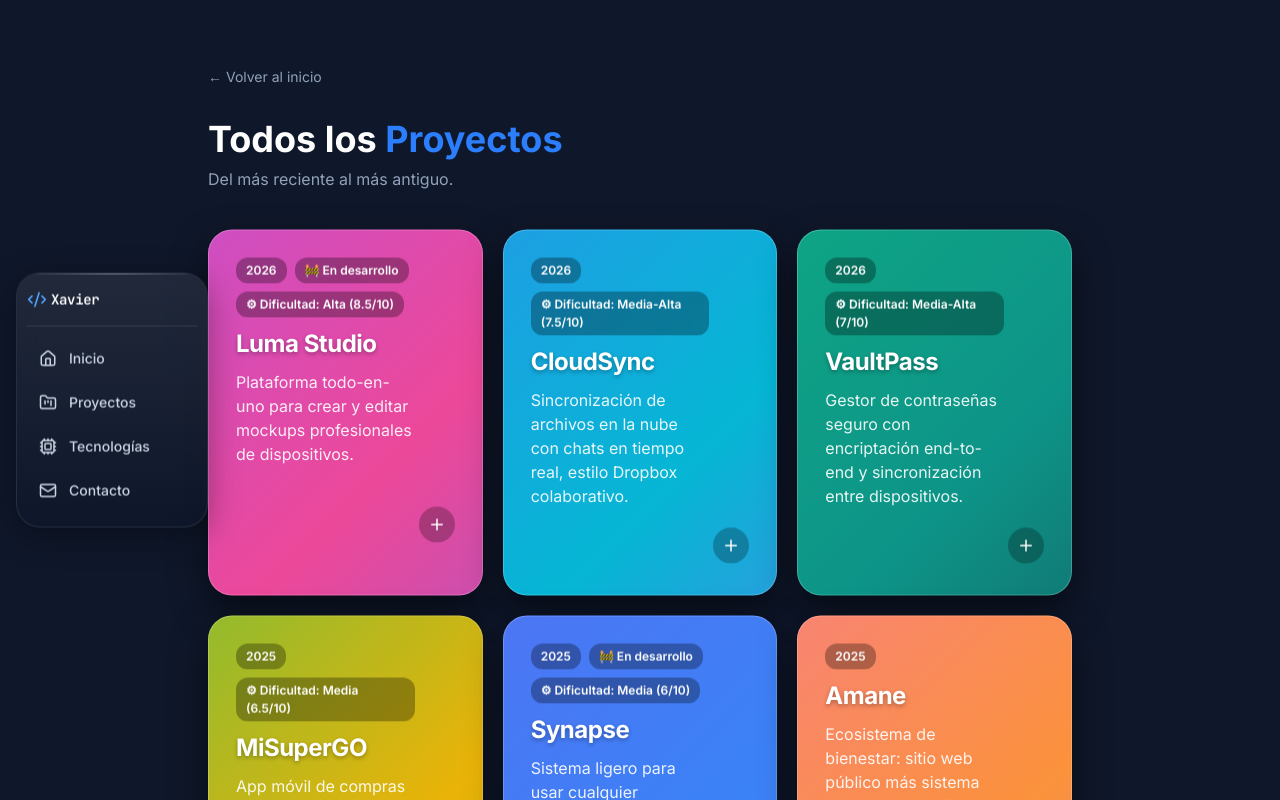
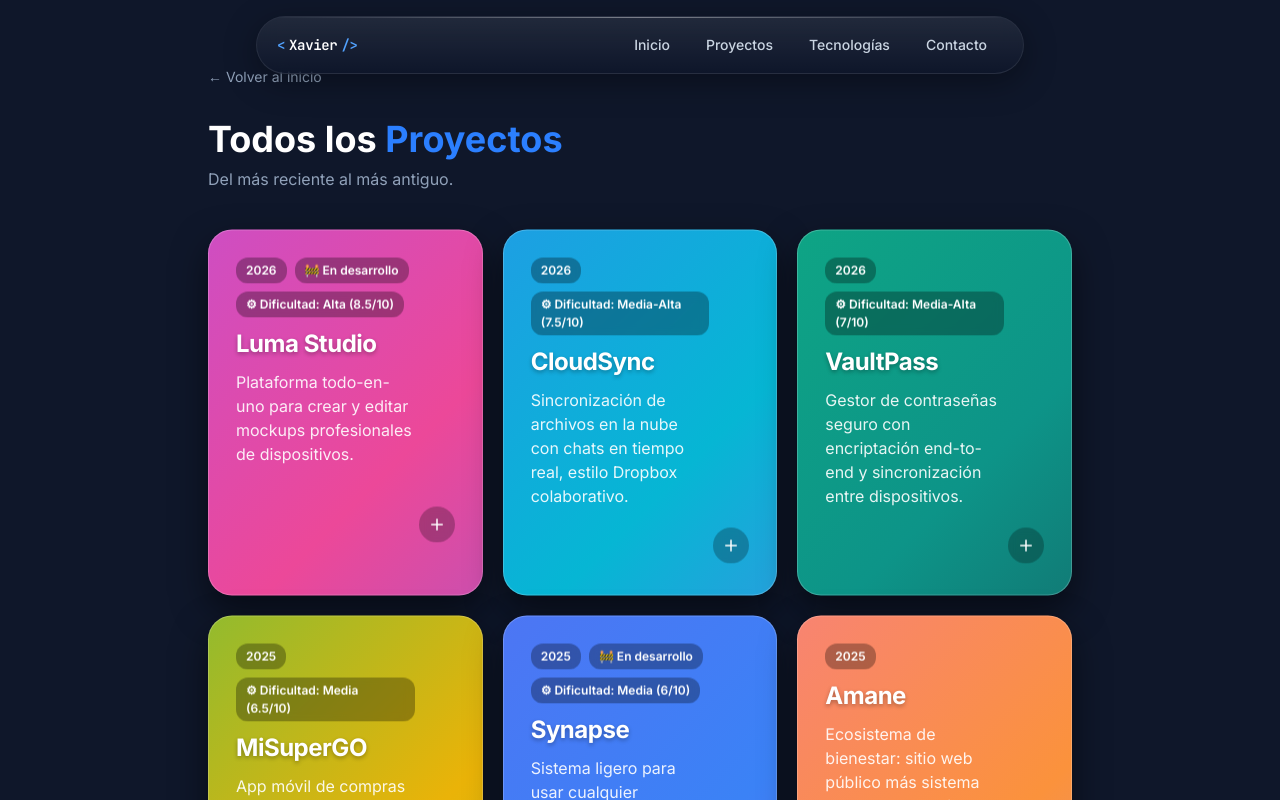
Before and after one commit to Xavier-Passaraul/Portfolio, a Next.js app: page /proyectos in a window 1280 px wide. Shown: the top 800 px of the page. Built offline with nearby package versions, Linux system fonts and the light colour scheme.

Commit message:
cambios en hero

```diff
--- a/components/Hero.tsx
+++ b/components/Hero.tsx
@@ -36,7 +36,7 @@ export default function Hero() {
   return (
     <section
       id="hero-section"
-      className="relative min-h-screen flex items-center overflow-hidden pl-20 pr-4 md:pl-56 md:pr-4 py-24"
+      className="relative min-h-screen flex items-center overflow-hidden px-4 py-24"
     >
       {/* Estilos inyectados compartidos (Blobs, Liquid Card y Botones) */}
       <style>{`
--- a/components/Navbar.tsx
+++ b/components/Navbar.tsx
@@ -1,20 +1,22 @@
 "use client";
 
 import { useEffect, useState } from "react";
-import { motion } from "framer-motion";
+import { AnimatePresence, motion } from "framer-motion";
 import Link from "next/link";
-import { Code2, Home, FolderKanban, Cpu, Mail } from "lucide-react";
 
 const links = [
-  { href: "#inicio", label: "Inicio", icon: Home },
-  { href: "/proyectos", label: "Proyectos", icon: FolderKanban },
-  { href: "#tecnologias", label: "Tecnologías", icon: Cpu },
-  { href: "#contacto", label: "Contacto", icon: Mail },
+  { href: "#inicio", label: "Inicio" },
+  { href: "/proyectos", label: "Proyectos" },
+  { href: "#tecnologias", label: "Tecnologías" },
+  { href: "#contacto", label: "Contacto" },
 ];
 
 export default function Navbar() {
+  const [isOpen, setIsOpen] = useState(false);
   const [hovered, setHovered] = useState<string | null>(null);
   const [visible, setVisible] = useState(true);
+
+  const toggleMenu = () => setIsOpen(!isOpen);
 
   // La barra se oculta apenas termina el Hero y reaparece si el usuario
   // vuelve a scrollear hacia arriba y el Hero vuelve a estar en pantalla.
@@ -23,7 +25,10 @@ export default function Navbar() {
     if (!heroEl) return;
 
     const observer = new IntersectionObserver(
-      ([entry]) => setVisible(entry.isIntersecting),
+      ([entry]) => {
+        setVisible(entry.isIntersecting);
+        if (!entry.isIntersecting) setIsOpen(false);
+      },
       { threshold: 0.1 }
     );
     observer.observe(heroEl);
@@ -33,40 +38,39 @@ export default function Navbar() {
   return (
     <motion.div
       initial={false}
-      animate={{ x: visible ? 0 : "-120%", opacity: visible ? 1 : 0 }}
+      animate={{ y: visible ? 0 : "-150%", opacity: visible ? 1 : 0 }}
       transition={{ duration: 0.35, ease: "easeInOut" }}
-      className="fixed left-3 md:left-4 top-1/2 -translate-y-1/2 z-50"
+      className="fixed top-4 inset-x-0 z-50 w-full flex justify-center px-4"
     >
-      <nav
-        aria-label="Navegación principal"
-        className="relative w-16 md:w-48 rounded-3xl border border-white/10 bg-slate-900/70 backdrop-blur-md shadow-[0_8px_32px_rgba(0,0,0,0.35)] overflow-hidden"
-      >
+      <nav className="relative w-full max-w-3xl" aria-label="Navegación principal">
+        {/* Contenedor de vidrio líquido */}
+        <div className="relative rounded-full border border-white/10 bg-slate-900/70 backdrop-blur-md shadow-[0_8px_32px_rgba(0,0,0,0.35)] overflow-hidden">
           {/* Highlight superior: simula el reflejo de luz en el cristal */}
           <div className="pointer-events-none absolute inset-x-0 top-0 h-px bg-gradient-to-r from-transparent via-white/40 to-transparent" />
           <div className="pointer-events-none absolute inset-0 bg-gradient-to-b from-white/[0.08] to-transparent" />
 
-        <div className="relative flex flex-col items-stretch py-4 px-2.5 gap-1">
+          <div className="relative flex items-center justify-between h-14 px-4 sm:px-5">
             {/* Logo estilo prompt de terminal */}
             <Link
               href="/"
-            className="flex items-center justify-center md:justify-start gap-1 font-mono text-sm font-semibold text-white tracking-tight pb-4 mb-2 border-b border-white/10"
+              className="font-mono text-sm font-semibold text-white tracking-tight flex items-center gap-1 shrink-0"
             >
-            <Code2 className="w-5 h-5 text-blue-400 shrink-0" />
-            <span className="hidden md:inline">Xavier</span>
+              <span className="text-blue-400">{"<"}</span>
+              Xavier
+              <span className="text-blue-400">{" />"}</span>
             </Link>
 
-          <ul
-            className="flex flex-col gap-1"
+            {/* Menú Desktop */}
+            <div
+              className="hidden md:flex items-center gap-1 relative"
               onMouseLeave={() => setHovered(null)}
             >
-            {links.map((link) => {
-              const Icon = link.icon;
-              return (
-                <li key={link.href}>
+              {links.map((link) => (
                 <Link
+                  key={link.href}
                   href={link.href}
                   onMouseEnter={() => setHovered(link.href)}
-                    className="relative flex items-center justify-center md:justify-start gap-3 px-3 py-2.5 text-sm font-medium text-slate-300 hover:text-white transition-colors rounded-full"
+                  className="relative px-4 py-2 text-sm font-medium text-slate-300 hover:text-white transition-colors"
                 >
                   {hovered === link.href && (
                     <motion.div
@@ -75,17 +79,60 @@ export default function Navbar() {
                       transition={{ type: "spring", stiffness: 350, damping: 30 }}
                     />
                   )}
-                    <Icon className="relative z-10 w-[18px] h-[18px] shrink-0" />
-                    <span className="relative z-10 hidden md:inline">
+                  <span className="relative z-10">{link.label}</span>
+                </Link>
+              ))}
+            </div>
+
+            {/* Botón Menú Móvil */}
+            <button
+              onClick={toggleMenu}
+              aria-expanded={isOpen}
+              aria-controls="mobile-menu"
+              className="md:hidden inline-flex items-center justify-center w-9 h-9 shrink-0 rounded-full text-slate-300 hover:text-white hover:bg-white/10 transition-colors"
+            >
+              <span className="sr-only">
+                {isOpen ? "Cerrar menú principal" : "Abrir menú principal"}
+              </span>
+              {isOpen ? (
+                <svg className="w-5 h-5" fill="none" viewBox="0 0 24 24" strokeWidth="1.5" stroke="currentColor">
+                  <path strokeLinecap="round" strokeLinejoin="round" d="M6 18L18 6M6 6l12 12" />
+                </svg>
+              ) : (
+                <svg className="w-5 h-5" fill="none" viewBox="0 0 24 24" strokeWidth="1.5" stroke="currentColor">
+                  <path strokeLinecap="round" strokeLinejoin="round" d="M3.75 6.75h16.5M3.75 12h16.5m-16.5 5.25h16.5" />
+                </svg>
+              )}
+            </button>
+          </div>
+        </div>
+
+        {/* Menú Móvil Desplegable */}
+        <AnimatePresence>
+          {isOpen && (
+            <motion.div
+              id="mobile-menu"
+              initial={{ opacity: 0, y: -10, scale: 0.98 }}
+              animate={{ opacity: 1, y: 0, scale: 1 }}
+              exit={{ opacity: 0, y: -10, scale: 0.98 }}
+              transition={{ duration: 0.2 }}
+              className="md:hidden mt-2 rounded-2xl border border-white/10 bg-slate-900/70 backdrop-blur-md shadow-[0_8px_32px_rgba(0,0,0,0.35)] overflow-hidden"
+            >
+              <div className="px-2 py-2 space-y-1">
+                {links.map((link) => (
+                  <Link
+                    key={link.href}
+                    href={link.href}
+                    onClick={toggleMenu}
+                    className="block px-4 py-2.5 rounded-xl text-sm font-medium text-slate-200 hover:bg-white/10 hover:text-white transition-colors"
+                  >
                     {link.label}
-                    </span>
-                    <span className="sr-only md:hidden">{link.label}</span>
                   </Link>
-                </li>
-              );
-            })}
-          </ul>
+                ))}
               </div>
+            </motion.div>
+          )}
+        </AnimatePresence>
       </nav>
     </motion.div>
   );
```
Lines whose indentation alone changed are shown as unchanged.
